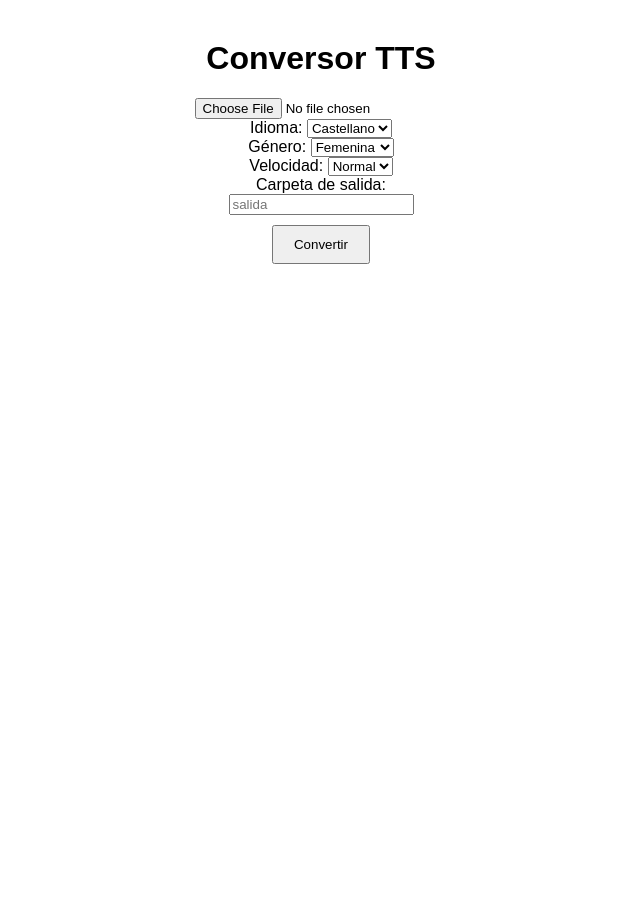
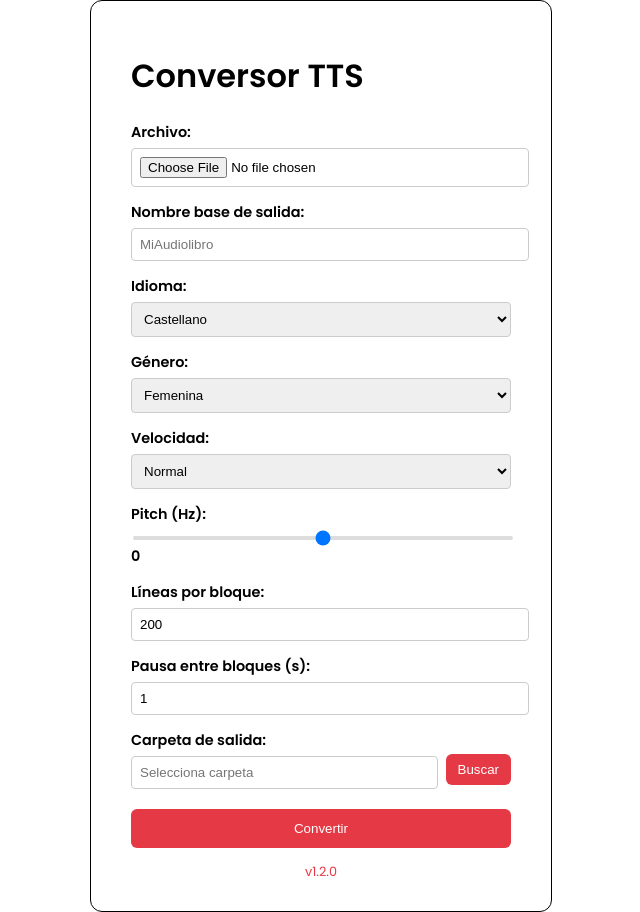
Before and after one commit to webtense/TTS-converte-Pro, a Flask app: page / in a window 1280 px wide. Shown: the whole page, without its empty margins (319-959 px from the left). Before the commit the page ends 264 px from the top, so only its background shows below. Run offline with Flask 2, Linux system fonts and the light colour scheme.

Commit message:
feat: allow choosing output folder

```diff
--- a/app.py
+++ b/app.py
@@ -4,8 +4,16 @@ from pathlib import Path
 from flask import Flask, render_template, request
 from werkzeug.utils import secure_filename
 
-from tts import read_txt, read_docx, read_doc, synthesize_book
+from tts import (
+    DEFAULT_CHUNK_DELAY,
+    DEFAULT_CHUNK_LINES,
+    read_docx,
+    read_txt,
+    synthesize_book,
+)
 
+APP_VERSION = "1.2.0"
+__version__ = APP_VERSION
 app = Flask(__name__)
 
 VOICE_MAP = {
@@ -19,12 +27,12 @@ VOICE_MAP = {
     },
 }
 
-SPEED_MAP = {"lenta": "-25%", "normal": "0%", "rapida": "+25%"}
+SPEED_MAP = {"lenta": "-25%", "normal": "+0%", "rapida": "+25%"}
 
 
 @app.route("/")
 def index():
-    return render_template("index.html")
+    return render_template("index.html", version=APP_VERSION)
 
 
 @app.route("/convert", methods=["POST"])
@@ -33,34 +41,47 @@ def convert():
     idioma = request.form.get("idioma")
     genero = request.form.get("genero")
     velocidad = request.form.get("velocidad")
-    carpeta = request.form.get("carpeta") or "salida"
-
-    book_name = Path(file.filename).stem
+    pitch_val = request.form.get("pitch", type=int) or 0
+    pitch = f"{pitch_val:+d}Hz"
+    lineas = request.form.get("lineas", type=int) or DEFAULT_CHUNK_LINES
+    pausa = request.form.get("pausa", type=float) or DEFAULT_CHUNK_DELAY
+    nombre = request.form.get("nombre") or Path(file.filename).stem
+    book_name = secure_filename(nombre)
     filename = secure_filename(file.filename)
-    upload_path = os.path.join("uploads", filename)
-    os.makedirs("uploads", exist_ok=True)
+    upload_dir = "uploads"
+    os.makedirs(upload_dir, exist_ok=True)
+    upload_path = os.path.join(upload_dir, filename)
     file.save(upload_path)
+    output_dir = request.form.get("carpeta") or upload_dir
 
     if filename.lower().endswith(".txt"):
         text = read_txt(upload_path)
     elif filename.lower().endswith(".docx"):
         text = read_docx(upload_path)
-    elif filename.lower().endswith(".doc"):
-        text = read_doc(upload_path)
     else:
         return "Formato no soportado", 400
 
     voice = VOICE_MAP.get(idioma, VOICE_MAP["castellano"])[genero]
-    rate = SPEED_MAP.get(velocidad, "0%")
+    rate = SPEED_MAP.get(velocidad, "+0%")
 
     loop = asyncio.new_event_loop()
     asyncio.set_event_loop(loop)
     files = loop.run_until_complete(
-        synthesize_book(text, voice, rate, carpeta, book_name)
+        synthesize_book(
+            text,
+            voice,
+            rate,
+            output_dir,
+            book_name,
+            chunk_lines=lineas,
+            chunk_delay=pausa,
+            pitch=pitch,
+        )
     )
     loop.close()
 
-    return render_template("exito.html", archivos=files, carpeta=carpeta)
+    display_files = [os.path.basename(f) for f in files]
+    return render_template("exito.html", archivos=display_files, version=APP_VERSION)
 
 
 if __name__ == "__main__":
--- a/requirements.txt
+++ b/requirements.txt
@@ -2,4 +2,3 @@ Flask>=2.2
 python-docx>=0.8
 edge-tts>=6.1
 pydub>=0.25
-textract>=1.6
--- a/static/styles.css
+++ b/static/styles.css
@@ -1,17 +1,109 @@
+@import url('https://fonts.googleapis.com/css2?family=Poppins:wght@400;600&display=swap');
+
 body {
-  font-family: Arial, sans-serif;
-  text-align: center;
-  margin: 40px;
+  font-family: 'Poppins', sans-serif;
+  background: #fff;
+  color: #000;
+  display: flex;
+  justify-content: center;
+  align-items: center;
+  min-height: 100vh;
+  margin: 0;
 }
 
-form {
-  margin: 0 auto;
-  width: 300px;
+.card {
+  background: #fff;
+  padding: 30px 40px;
+  border-radius: 12px;
+  border: 1px solid #000;
+  width: 380px;
 }
 
-button {
-  padding: 10px 20px;
-  margin-top: 10px;
+label {
+  display: block;
+  margin-top: 15px;
+  text-align: left;
+  font-weight: 600;
+  font-size: 0.9rem;
+}
+
+input[type=file],
+input[type=number],
+input[type=text],
+select {
+  width: 100%;
+  padding: 8px;
+  margin-top: 5px;
+  border: 1px solid #ccc;
+  border-radius: 4px;
+}
+
+input[type=range] {
+  width: 100%;
+}
+
+input[type=range]::-webkit-slider-thumb {
+  appearance: none;
+  background: #e63946;
+  width: 16px;
+  height: 16px;
+  border-radius: 50%;
+  cursor: pointer;
+  margin-top: -6px;
+}
+
+input[type=range]::-webkit-slider-runnable-track {
+  background: #ddd;
+  height: 4px;
+  border-radius: 4px;
+}
+
+input[type=range]::-moz-range-thumb {
+  background: #e63946;
+  border: none;
+  width: 16px;
+  height: 16px;
+  border-radius: 50%;
+  cursor: pointer;
+}
+
+input[type=range]::-moz-range-track {
+  background: #ddd;
+  height: 4px;
+  border-radius: 4px;
+}
+
+button,
+.btn {
+  width: 100%;
+  padding: 12px;
+  margin-top: 20px;
+  background: #e63946;
+  color: #fff;
+  border: none;
+  border-radius: 6px;
+  cursor: pointer;
+  text-decoration: none;
+  display: inline-block;
+  text-align: center;
+  transition: background 0.2s ease-in-out;
+}
+
+button:hover,
+.btn:hover {
+  background: #ba1b1d;
+}
+
+.folder-row {
+  display: flex;
+  gap: 8px;
+  align-items: center;
+}
+
+.folder-row .btn {
+  width: auto;
+  margin-top: 0;
+  padding: 8px 12px;
 }
 
 #progress-container {
@@ -19,14 +111,29 @@ button {
   background: #eee;
   height: 20px;
   margin-top: 20px;
+  border-radius: 10px;
+  overflow: hidden;
 }
 
 #progress-bar {
   height: 100%;
   width: 0;
-  background: #4caf50;
+  background: #e63946;
+  transition: width 0.2s;
 }
 
 .hidden {
   display: none;
 }
+
+ul {
+  text-align: left;
+  padding-left: 20px;
+}
+
+.version {
+  margin-top: 15px;
+  font-size: 0.8rem;
+  color: #e63946;
+  text-align: center;
+}
--- a/templates/exito.html
+++ b/templates/exito.html
@@ -6,12 +6,16 @@
   <link rel="stylesheet" href="{{ url_for('static', filename='styles.css') }}">
 </head>
 <body>
+  <div class="card">
     <h1>Conversión finalizada</h1>
-  <p>Archivos guardados en {{ carpeta }}</p>
+    <p>Archivos generados:</p>
     <ul>
     {% for archivo in archivos %}
       <li>{{ archivo }}</li>
     {% endfor %}
     </ul>
+    <a href="/" class="btn">Volver</a>
+  </div>
+  <footer class="version">v{{ version }}</footer>
 </body>
 </html>
--- a/templates/index.html
+++ b/templates/index.html
@@ -6,38 +6,87 @@
   <link rel="stylesheet" href="{{ url_for('static', filename='styles.css') }}">
 </head>
 <body>
+  <div class="card">
     <h1>Conversor TTS</h1>
       <form id="convert-form" enctype="multipart/form-data">
-    <input type="file" name="archivo" required><br>
-    <label>Idioma:</label>
+      <label>Archivo:
+        <input type="file" name="archivo" id="archivo" required>
+      </label>
+      <label>Nombre base de salida:
+        <input type="text" name="nombre" id="nombre" placeholder="MiAudiolibro">
+      </label>
+      <label>Idioma:
         <select name="idioma">
           <option value="castellano">Castellano</option>
           <option value="catalan">Catalán</option>
-    </select><br>
-    <label>Género:</label>
+        </select>
+      </label>
+      <label>Género:
         <select name="genero">
           <option value="femenina">Femenina</option>
           <option value="masculina">Masculina</option>
-    </select><br>
-    <label>Velocidad:</label>
+        </select>
+      </label>
+      <label>Velocidad:
         <select name="velocidad">
           <option value="lenta">Lenta</option>
           <option value="normal" selected>Normal</option>
           <option value="rapida">Rápida</option>
-    </select><br>
+        </select>
+      </label>
+      <label>Pitch (Hz):
+        <input type="range" name="pitch" id="pitch" min="-20" max="20" value="0">
+        <span id="pitch-val">0</span>
+      </label>
+      <label>Líneas por bloque:
+        <input type="number" name="lineas" value="200" min="1">
+      </label>
+        <label>Pausa entre bloques (s):
+          <input type="number" step="0.1" name="pausa" value="1">
+        </label>
+        <div class="folder-select">
           <label>Carpeta de salida:</label>
-    <input type="text" name="carpeta" placeholder="salida"><br>
-    <button type="submit">Convertir</button>
+          <div class="folder-row">
+            <input type="text" id="salida" name="carpeta" placeholder="Selecciona carpeta" readonly>
+            <button type="button" id="btn-carpeta" class="btn">Buscar</button>
+          </div>
+        </div>
+        <button type="submit" class="btn">Convertir</button>
       </form>
+      <input type="file" id="folder-input" webkitdirectory directory style="display:none">
+      <footer class="version">v{{ version }}</footer>
       <div id="progress-container" class="hidden">
         <div id="progress-bar"></div>
       </div>
+    </div>
   <script>
   const form = document.getElementById('convert-form');
+  const fileInput = document.getElementById('archivo');
+  const nombreInput = document.getElementById('nombre');
+    const pitch = document.getElementById('pitch');
+    const pitchVal = document.getElementById('pitch-val');
+    pitch.addEventListener('input', ()=>{ pitchVal.textContent = pitch.value; });
+    const folderInput = document.getElementById('folder-input');
+    const folderPath = document.getElementById('salida');
+    document.getElementById('btn-carpeta').addEventListener('click', ()=> folderInput.click());
+    folderInput.addEventListener('change', ()=>{
+      const file = folderInput.files[0];
+      if(file){
+        const raw = file.path || file.webkitRelativePath;
+        const sep = Math.max(raw.lastIndexOf('/'), raw.lastIndexOf('\\'));
+        folderPath.value = raw.slice(0, sep);
+      }
+    });
+
+  fileInput.addEventListener('change', ()=>{
+    const name = fileInput.files[0]?.name.replace(/\.[^/.]+$/, '') || '';
+    nombreInput.value = name;
+  });
+
   form.addEventListener('submit', async (e)=>{
     e.preventDefault();
     const data = new FormData(form);
-    const file = form.querySelector('input[type=file]').files[0];
+    const file = fileInput.files[0];
     const est = Math.max(5, file.size / 50000); // segundos estimados
     const bar = document.getElementById('progress-bar');
     const container = document.getElementById('progress-container');
--- a/tts.py
+++ b/tts.py
@@ -3,13 +3,16 @@ import os
 import re
 from typing import List, Tuple
 
+__version__ = "1.2.0"
+
 import edge_tts
 from docx import Document
 from pydub import AudioSegment
-import textract
 
-CHUNK_LINES = 200
-CHUNK_DELAY = 1
+
+DEFAULT_CHUNK_LINES = 200
+# Pausa por defecto entre peticiones para no saturar los servidores
+DEFAULT_CHUNK_DELAY = float(os.getenv("REQUEST_PAUSE", "1"))
 
 
 def read_txt(path: str) -> str:
@@ -20,11 +23,6 @@ def read_txt(path: str) -> str:
 def read_docx(path: str) -> str:
     doc = Document(path)
     return "\n".join(p.text for p in doc.paragraphs)
-
-
-def read_doc(path: str) -> str:
-    text = textract.process(path)
-    return text.decode("utf-8")
 
 
 def split_into_chapters(text: str) -> List[Tuple[str, str]]:
@@ -41,16 +39,27 @@ def split_into_chapters(text: str) -> List[Tuple[str, str]]:
     return chapters
 
 
-async def synthesize(text: str, voice: str, rate: str, output_path: str) -> None:
+async def synthesize(
+    text: str,
+    voice: str,
+    rate: str,
+    output_path: str,
+    chunk_lines: int = DEFAULT_CHUNK_LINES,
+    chunk_delay: float = DEFAULT_CHUNK_DELAY,
+    pitch: str = "+0Hz",
+) -> None:
     lines = text.splitlines()
-    chunks = ["\n".join(lines[i : i + CHUNK_LINES]) for i in range(0, len(lines), CHUNK_LINES)]
+    chunks = [
+        "\n".join(lines[i : i + chunk_lines])
+        for i in range(0, len(lines), chunk_lines)
+    ]
     temp_files = []
     for idx, chunk in enumerate(chunks):
-        communicate = edge_tts.Communicate(chunk, voice=voice, rate=rate)
+        communicate = edge_tts.Communicate(chunk, voice=voice, rate=rate, pitch=pitch)
         tmp_file = f"{output_path}_tmp_{idx}.mp3"
         await communicate.save(tmp_file)
         temp_files.append(tmp_file)
-        await asyncio.sleep(CHUNK_DELAY)
+        await asyncio.sleep(chunk_delay)
     audio = AudioSegment.empty()
     for f in temp_files:
         audio += AudioSegment.from_file(f)
@@ -58,12 +67,29 @@ async def synthesize(text: str, voice: str, rate: str, output_path: str) -> None
     audio.export(output_path, format="mp3")
 
 
-async def synthesize_book(text: str, voice: str, rate: str, out_dir: str, book_name: str) -> List[str]:
+async def synthesize_book(
+    text: str,
+    voice: str,
+    rate: str,
+    out_dir: str,
+    book_name: str,
+    chunk_lines: int = DEFAULT_CHUNK_LINES,
+    chunk_delay: float = DEFAULT_CHUNK_DELAY,
+    pitch: str = "+0Hz",
+) -> List[str]:
     os.makedirs(out_dir, exist_ok=True)
     chapters = split_into_chapters(text)
     files = []
     for i, (_, chapter_text) in enumerate(chapters, start=1):
         filename = os.path.join(out_dir, f"{book_name}_capitulo_{i}.mp3")
-        await synthesize(chapter_text, voice, rate, filename)
+        await synthesize(
+            chapter_text,
+            voice,
+            rate,
+            filename,
+            chunk_lines=chunk_lines,
+            chunk_delay=chunk_delay,
+            pitch=pitch,
+        )
         files.append(filename)
     return files
```
Also changed, not shown: README.md, 2 other files. Lines whose indentation alone changed are shown as unchanged.
